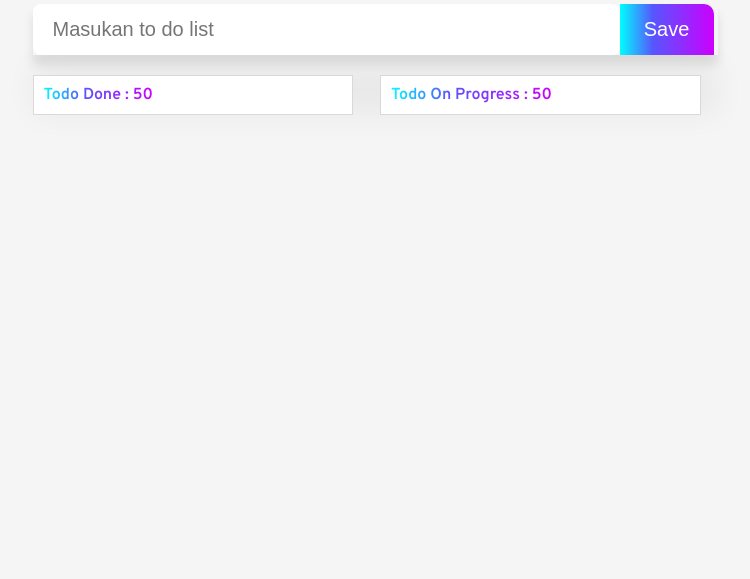
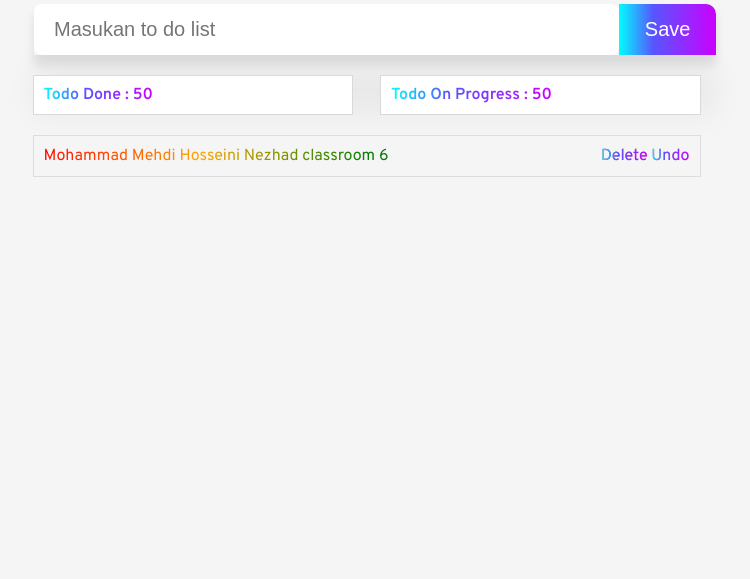
Before and after one commit to MohammadMehdis/Todo-List, a plain HTML site: page index.html in a window 1280 px wide. Shown: the part 221-800 px from the top of the page, without its empty margins (265-1015 px from the left). Drawn offline with Linux system fonts and the light colour scheme.

Commit message:
Fix some bug

```diff
--- a/index.html
+++ b/index.html
@@ -43,6 +43,13 @@
             </ul>
             <br />
             <ul id="todo-list"></ul>
+            <div class="todo-item gradient-text decorative-text style">
+              Mohammad Mehdi Hosseini Nezhad classroom 6
+             <div>
+               <span class="add">Delete</span>
+              <span class="add">Undo</span>
+             </div>
+            </div>
           </section>
         </section>
       </div>
--- a/js/app.js
+++ b/js/app.js
@@ -1,40 +1,3 @@
-// document.addEventListener("DOMContentLoaded", () => {
-//   const todoInput = document.getElementById("todo-input");
-//   const todoListContainer = document.getElementById("todo-list");
-//   const todoForm = document.getElementById("todo-form");
-
-//   let savedTodos = JSON.parse(localStorage.getItem("todos")) || [];
-//   savedTodos.forEach((todo) => addTodoToDOM(todo));
-
-//   todoForm.addEventListener("submit", (event) => {
-//     event.preventDefault();
-//     const newTodo = todoInput.value.trim();
-
-//     if (newTodo) {
-//       addTodoToDOM(newTodo);
-//       saveTodoToLocalStorage(newTodo);
-//       todoInput.value = "";
-//     }
-//   });
-
-//   function addTodoToDOM(todo) {
-//     const li = document.createElement("li");
-//     li.classList.add("todo-item");
-//     li.innerHTML = `
-//             ${todo}
-//             <div class="buttons">
-//                 <span class="decorative-text">Delete</span>
-//                 <span class="decorative-text">Undo</span>
-//             </div>
-//         `;
-//     todoListContainer.appendChild(li);
-//   }
-
-//   function saveTodoToLocalStorage(todo) {
-//     savedTodos.push(todo);
-//     localStorage.setItem("todos", JSON.stringify(savedTodos));
-//   }
-// });
 document.addEventListener("DOMContentLoaded", () => {
   const todoInput = document.getElementById("todo-input");
   const todoListContainer = document.getElementById("todo-list");
@@ -51,6 +14,11 @@ document.addEventListener("DOMContentLoaded", () => {
       addTodoToDOM(newTodo);
       saveTodoToLocalStorage(newTodo);
       todoInput.value = "";
+    }
+    else{
+      alert(`hello 🤗
+Please do not leave it blank😤
+Please note that you cannot add an empty task to the task list. Submitting the form without entering text will register the list of contentless tasks that can be managed and sorted tasks. To improve the experience and maintain data quality, be sure to enter a valid title for each new task. It helps you manage your to-do list automatically and efficiently.`);
     }
   });
 
--- a/style/style.css
+++ b/style/style.css
@@ -44,7 +44,7 @@ h1 {
   -webkit-text-fill-color: transparent;
 }
 form {
-  width: 685px;
+  width: 682px;
   height: 51px;
   border: none;
   display: flex;
@@ -62,7 +62,7 @@ form .text {
   border-radius: 8px;
 }
 .btn {
-  width: 94px;
+  width: 97px;
   height: 100%;
   font-weight: 400;
   font-size: 20px;
@@ -101,6 +101,18 @@ li span {
   color: transparent;
   -webkit-text-fill-color: transparent;
 }
+.add{
+    background: linear-gradient(90deg, #01fdfd 0%, #5756ff 35%, #cc00ff 100%);
+  -webkit-background-clip: text;
+  background-clip: text;
+  color: transparent;
+  -webkit-text-fill-color: transparent;
+}
+.style{
+  display: flex;
+  justify-content: space-between;
+
+}
 #todo-list-container {
   height: 350px;
   width: 685px;
@@ -123,7 +135,7 @@ li span {
     orange,
     /* yellow, */
     green,
-    blue,
+    /* blue, */
     indigo,
     violet
   );
```
